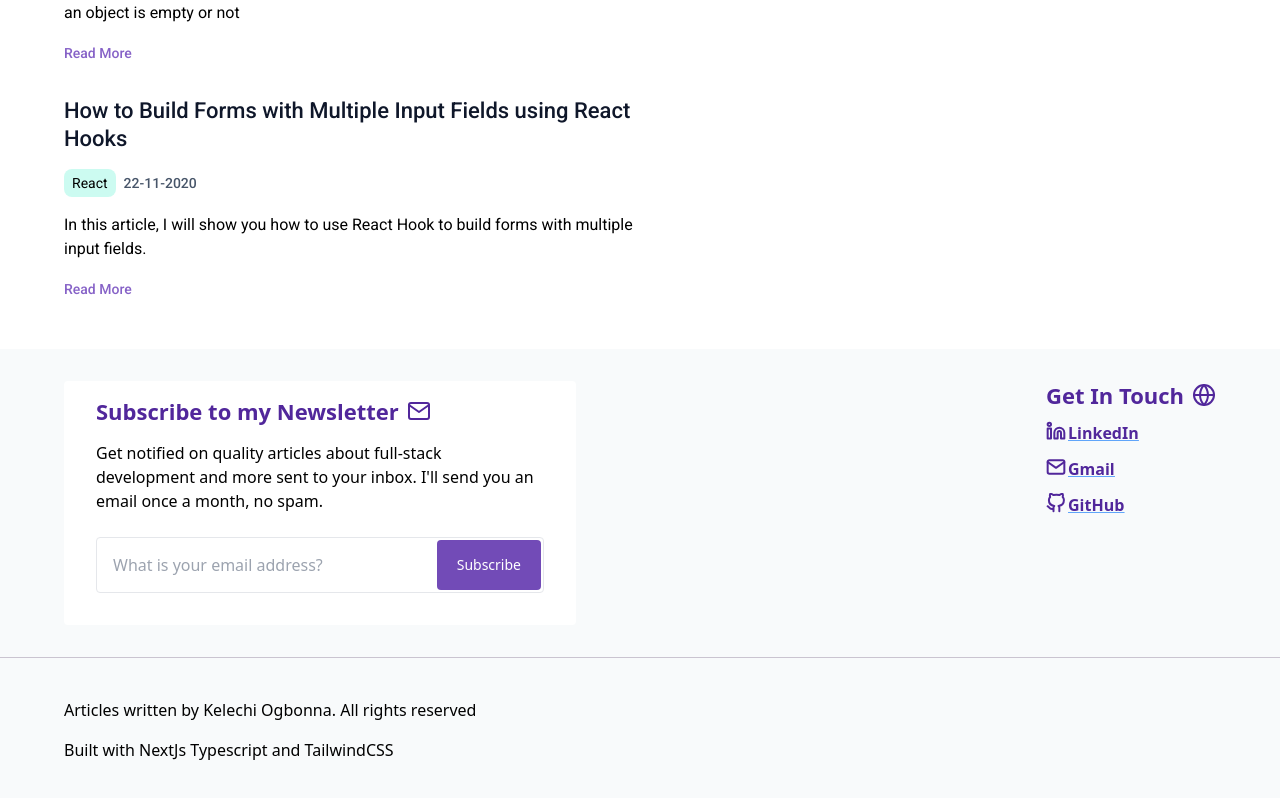
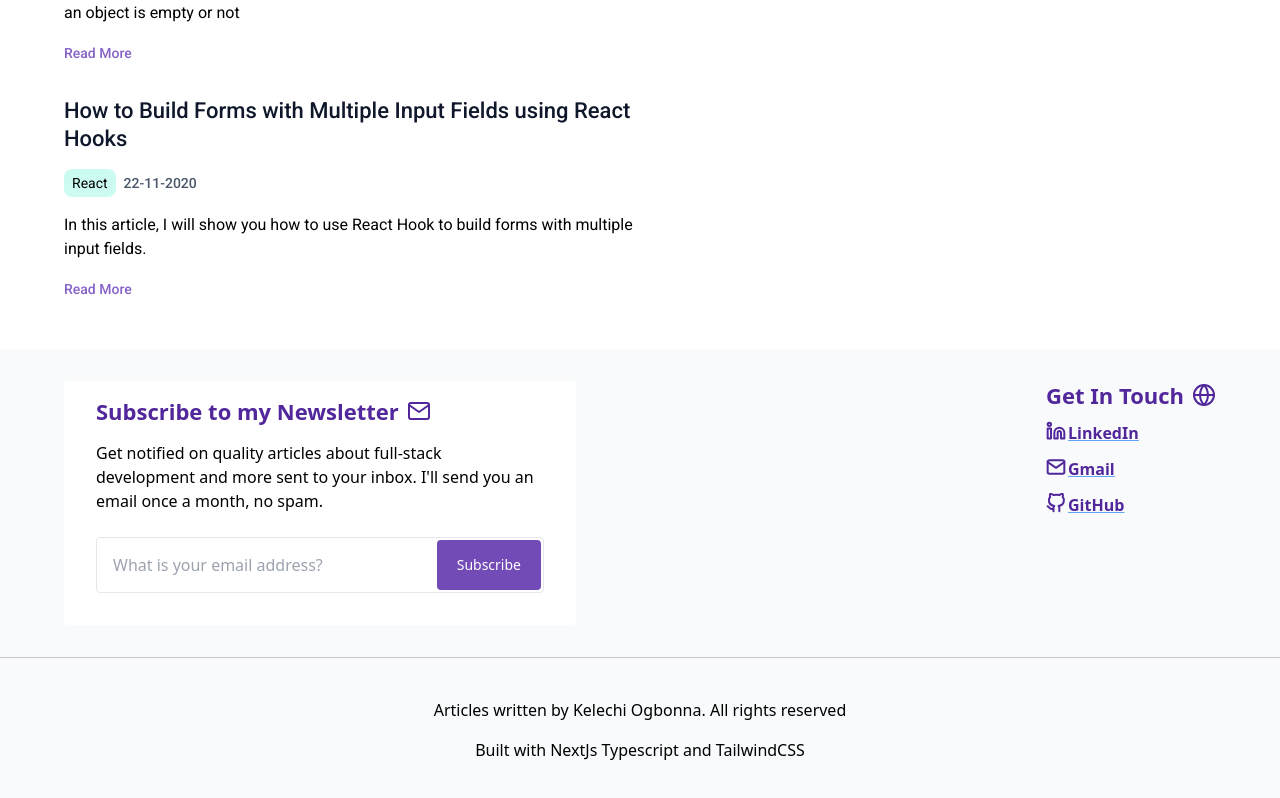
Before and after one commit to Kellswork/agirlcodes.dev, a Next.js app: page / in a window 1280 px wide. Shown: the part 2340-3138 px from the top of the page. Built offline with nearby package versions, Linux system fonts and the light colour scheme.

Commit message:
add footer to article page

```diff
--- a/components/footer.tsx
+++ b/components/footer.tsx
@@ -40,7 +40,7 @@ const Footer = () => (
       </div>
     </BaseLayout>
     <Divider />
-    <BaseLayout spacing="py-10">
+    <BaseLayout spacing="py-10 text-center">
       <p className="pb-4">
         Articles written by Kelechi Ogbonna. All rights reserved
       </p>
--- a/pages/[id].tsx
+++ b/pages/[id].tsx
@@ -10,6 +10,7 @@ import { paraisoDark, shadesOfPurple, qtcreatorDark, srcery} from "react-syntax-
 import Markdown from "react-markdown";
 import Script from "next/script";
 import { SpeedInsights } from "@vercel/speed-insights/next";
+import Footer from "../components/footer";
 
 // i like srcry for Golang
 interface Props {
@@ -146,7 +147,9 @@ export default function Post({ postData }: Props) {
       </main>
       <Analytics />
       <SpeedInsights/>
+      <Footer/>
     </div>
+
   );
 }
 
```
